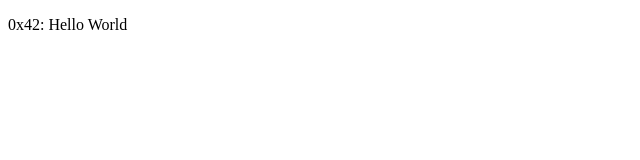
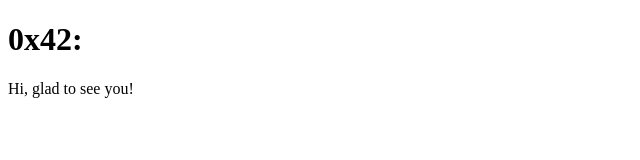
Before and after one commit to 0x42/blog, a plain HTML site: page index.html in a window 1280 px wide. Shown: the whole page, without its empty margins (0-640 px from the left). Drawn offline with Linux system fonts and the light colour scheme.

Commit message:
Changes in dom.

```diff
--- a/index.html
+++ b/index.html
@@ -4,6 +4,9 @@
 <title>0x42log</title>
 </head>
 <body>
-  <p>0x42: Hello World</p>
+  <h1>0x42:</h1>
+  <div>
+  	<p>Hi, glad to see you!</p>
+  </div>
 </body>
 </html>
```
